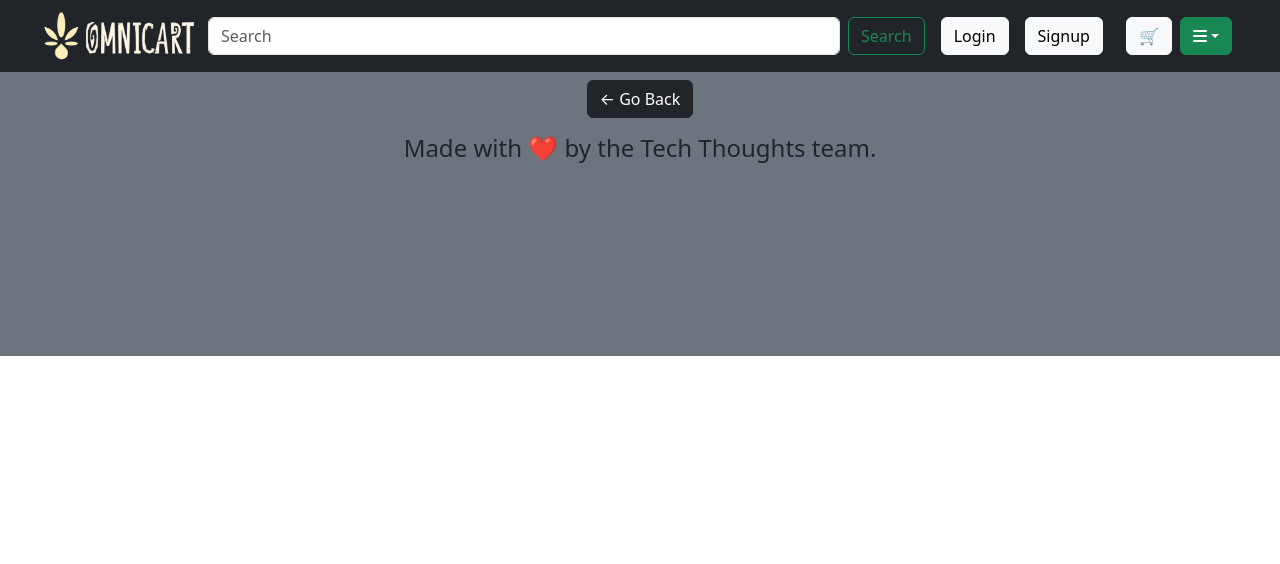
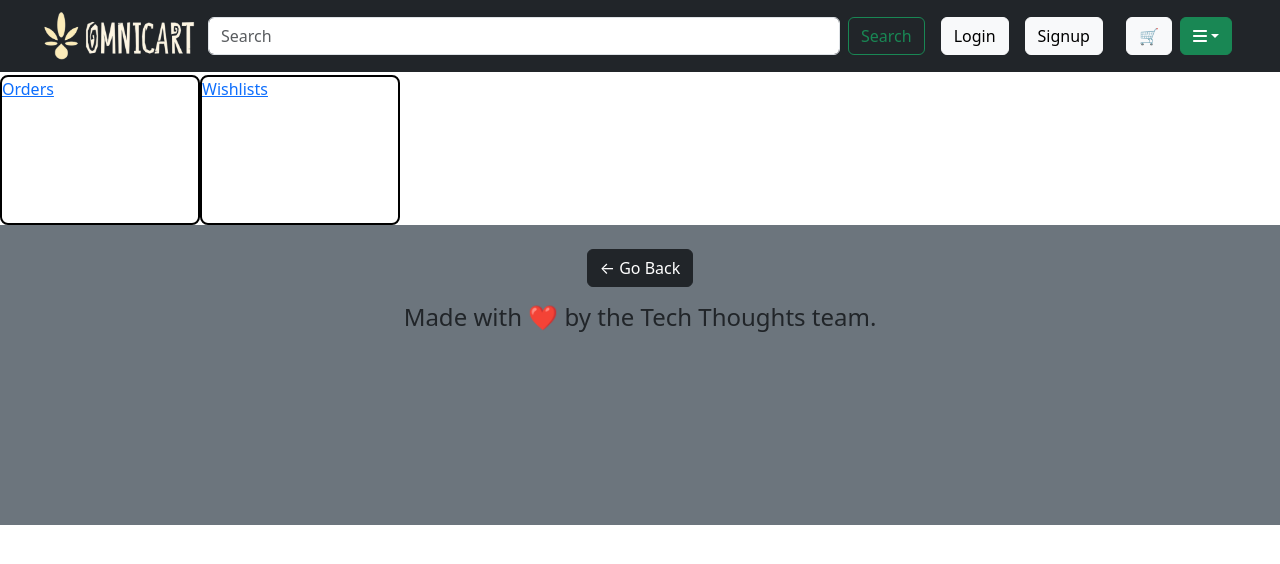
Before and after one commit to Seidler93/React-Ecommerce, a React (Vite) app in the folder client/: page /profile in a window 1280 px wide. Shown: the top 564 px of the page. Built offline with nearby package versions, Linux system fonts and the light colour scheme.

Commit message:
Initial commit

```diff
--- a/client/src/App.css
+++ b/client/src/App.css
@@ -92,6 +92,10 @@ main {
   background-color: white;
   padding: 10px;
   box-shadow: rgba(0, 0, 0, 0.24) 0px 3px 8px;
+}
+
+.hp {
+  margin-top: 75px;
 }
 
 .single {
@@ -347,3 +351,10 @@ nav {
   top: 4.5rem;
   height: 100%;
 }
+
+.profile-card {
+  width: 200px;
+  height: 150px;
+  border: 2px solid black;
+  border-radius: 8px;
+}
--- a/client/src/components/Header/index.jsx
+++ b/client/src/components/Header/index.jsx
@@ -17,9 +17,9 @@ export default function Header () {
     <nav className="navbar navbar-expand-lg navbar-dark bg-dark fixed-top justify-content-center">
       <div className="my-nav ps-2 me-3">
         <div>
-          <div className="logo-container" to="/">
+          <Link className="logo-container" to={'/'}>
             <img className='logo' src={logo} alt="" />
-          </div>
+          </Link>
         </div>
         <Searchbar/>
         <div>
--- /dev/null
+++ b/client/src/components/ProfilePageUI/ProfileCard.jsx
@@ -0,0 +1,9 @@
+import { Link } from "react-router-dom";
+
+export default function ProfileCard({option}) {
+  return (
+    <Link className="profile-card" to={`/${option.name}`}>
+      {option.name}
+    </Link>
+  );
+}
--- a/client/src/pages/Profile.jsx
+++ b/client/src/pages/Profile.jsx
@@ -1,8 +1,14 @@
+import ProfileCard from "../components/ProfilePageUI/profileCard";
+
 export default function Profile() {
+  const options = [
+    {name: 'Orders'},
+    {name: 'Wishlists'},
+  ]
+
   return (
-    <>
-      <h1>profile page</h1>
-
-    </>
+    <div className="d-flex flex-wrap hp">
+      {options.map((option) => <ProfileCard option={option} />)}
+    </div>
   );
 }
```
